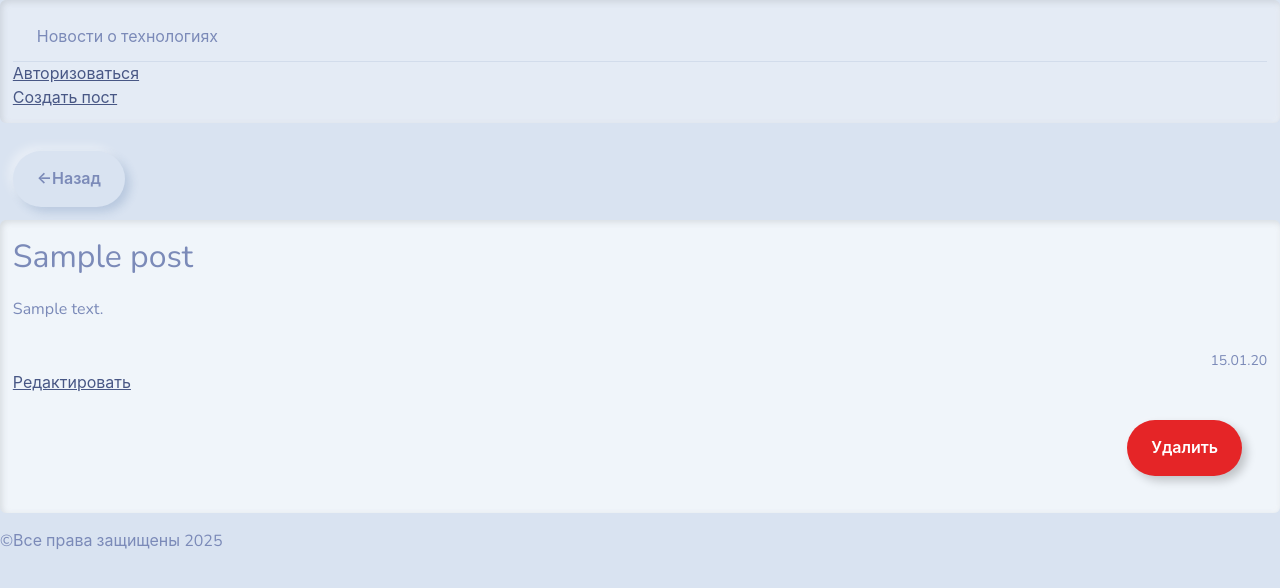
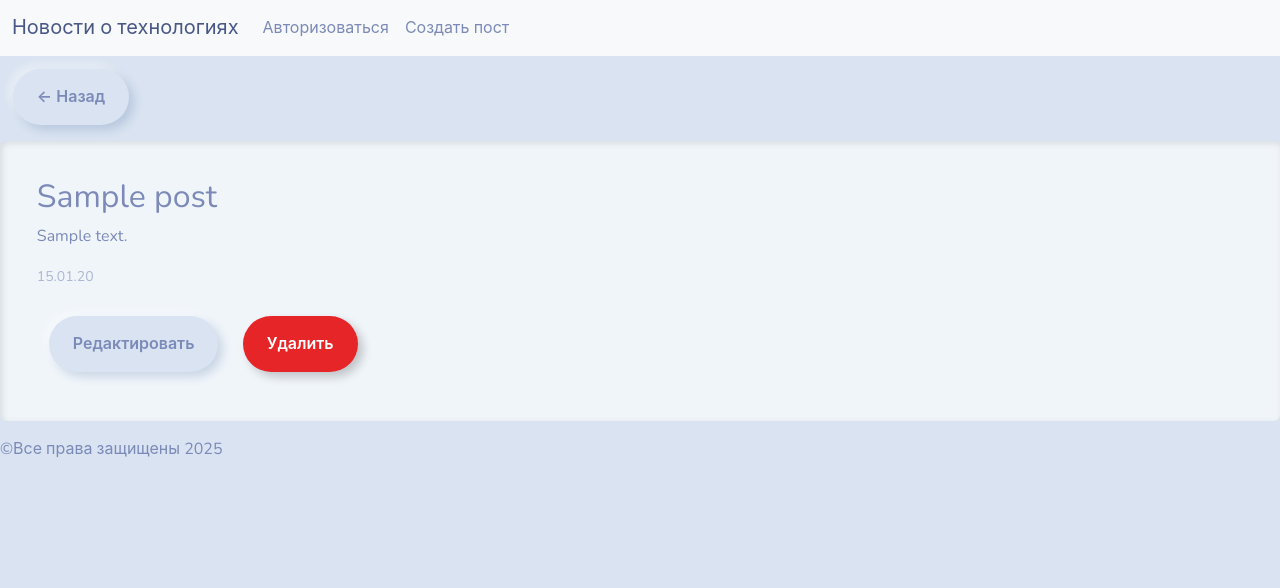
Before and after one commit to Banshee0802/project_22.06, a Django app: page /posts/1/ in a window 1280 px wide. Shown: the top 588 px of the page. Run offline with Django 5.2, Linux system fonts and the light colour scheme; tables that the repository leaves empty hold one stand-in row (values such as "Sample post"); some libraries are stand-ins or nearby versions.

Commit message:
Применила стили Bootstrap к PostForm и создала navbar

```diff
--- a/project/templates/posts/post_info.html
+++ b/project/templates/posts/post_info.html
@@ -3,42 +3,18 @@
 {% block title %}{{ post.title }}{% endblock title %}
 
 {% block content %}
-<a href='{% url "posts_all" %}'
-  ><button type="button" class="btn btn-primary">&larr;Назад</button></a>
+<a href='{% url "posts_all" %}' class="btn btn-primary mb-3">&larr; Назад</a>
+
 <div class="card bg-light mb-3">
-  <p class="title">{{ post.title }}</p>
-  <p>{{ post.text }}</p>
-  <small class="created_at">{{ post.created_at|date:"d.m.y" }}</small>
-  <a href="{% url 'post_update' post.id %}" class="btn-up btn-warning">Редактировать</a>
-  <button
-    type="button"
-    class="btn btn-outline-danger btn-tiny"
-    data-bs-toggle="modal"
-    data-bs-target="#deleteModal-{{ post.id }}"
-  >
-    Удалить
-  </button>
+  <div class="card-body">
+    <h2 class="title">{{ post.title }}</h2>
+    <p class="card-text">{{ post.text }}</p>
+    <small class="text-muted">{{ post.created_at|date:"d.m.y" }}</small>
 
-  <div class="modal fade" id="deleteModal-{{ post.id }}" tabindex="-1">
-    <div class="modal-dialog">
-      <div class="modal-content">
-        <div class="modal-header">
-          <h5 class="modal-title">Удалить пост?</h5>
-          <button class="btn-close" data-bs-dismiss="modal"></button>
-        </div>
-        <div class="modal-body">
-          Вы уверены, что хотите удалить "{{ post.title }}"?
-        </div>
-        <div class="modal-footer">
-          <button class="btn btn-secondary" data-bs-dismiss="modal">
-            Отмена
-          </button>
-          <a href="{% url 'delete_post' post.id %}" class="btn btn-danger"
-            >Удалить</a
-          >
-        </div>
-      </div>
+    <div class="mt-3">
+      <a href="{% url 'post_update' post.id %}" class="btn btn-warning me-2">Редактировать</a>
+      <a href="{% url 'delete_post' post.id %}" class="btn btn-outline-danger">Удалить</a>
     </div>
   </div>
 </div>
-{% endblock content %}
+{% endblock %}
--- a/project/views.py
+++ b/project/views.py
@@ -86,3 +86,14 @@ def post_update(request, id):
     form = PostForm(instance=post)
 
     return render(request, 'posts/post_form.html', context={'form': form, 'title': title, 'submit_button_text': submit_button_text})
+
+
+def delete_post(request, id):
+    post = get_object_or_404(Post, id=id)
+
+    if request.method == 'POST':
+        post.delete()
+
+        return redirect('posts_all')
+
+    return render(request, 'posts/post_delete.html', {'post': post})
--- a/templates/base.html
+++ b/templates/base.html
@@ -7,15 +7,22 @@
     <meta name="viewport" content="width=device-width, initial-scale=1.0">
     <title>{% block title %}{% endblock title %}</title>
     <link rel='stylesheet' href='{% static "css/core.css" %}'>
+    <link href="https://cdn.jsdelivr.net/npm/bootstrap@5.3.0/dist/css/bootstrap.min.css" rel="stylesheet">
     <link href="https://cdn.jsdelivr.net/npm/bootswatch@5.3.0/dist/morph/bootstrap.min.css" rel="stylesheet">
 </head>
 <body>
     <header>
-        <nav>
-            <div class="card border-primary mb-3" style="max-width: 100%;">
-            <div class="card-header">Новости о технологиях</div>
-            <a href="{% url 'login' %}">Авторизоваться</a>
-            <a href="{% url 'create_post' %}">Создать пост</a>
+        <nav class="navbar navbar-expand-lg bg-light" data-bs-theme="light">
+            <div class="container-fluid">
+                <div class="navbar-brand">Новости о технологиях</div>
+                <ul class="navbar-nav me-auto">
+                    <li class="nav-item">
+                <a class="nav-link" href="{% url 'login' %}">Авторизоваться</a>
+                    </li>
+                    <li class="nav-item">
+                    <a class="nav-link" href="{% url 'create_post' %}">Создать пост</a>
+                     </li>
+            </div>
         </nav>
     </header>
     <main>{% block content %}{% endblock content %}</main>
```
Also changed, not shown: project/forms.py (+6 -9 lines), project/templates/posts/post_delete.html (added, +15 -0 lines), project/templates/posts/post_form.html (+7 -5 lines), project/templates/posts/posts_all.html (+1 -28 lines).
